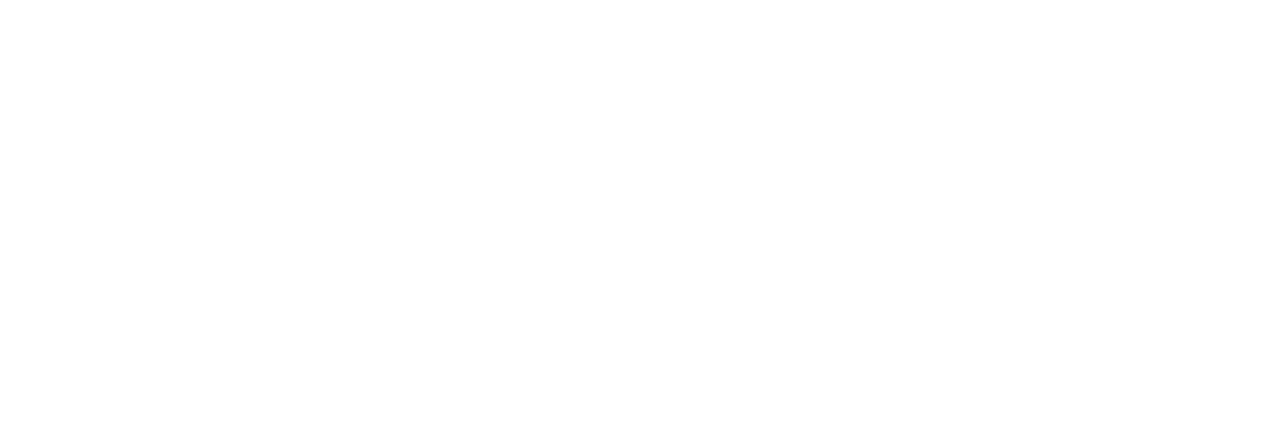
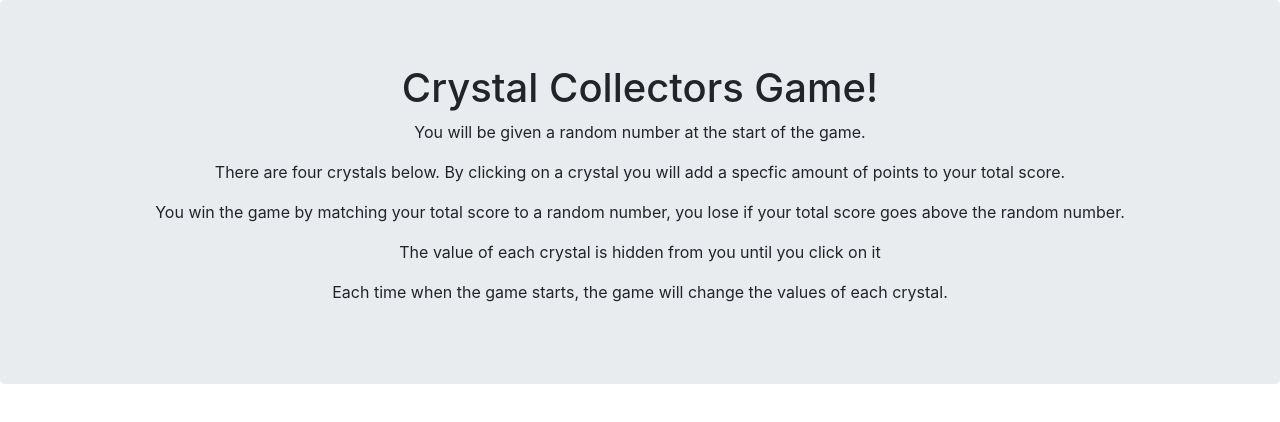
Before and after one commit to estevansta/Crystal-Game-V2, a plain HTML site: page index.html in a window 1280 px wide. Drawn offline with nearby package versions, Linux system fonts and the light colour scheme.

Commit message:
bootstrap added; instructions on html added

```diff
--- a/assets/javascript/javascript.js
+++ b/assets/javascript/javascript.js
@@ -0,0 +1 @@
+console.log("heelo fam");
--- a/index.html
+++ b/index.html
@@ -3,13 +3,31 @@
 <head>
     <meta charset="utf-8" />
     <meta http-equiv="X-UA-Compatible" content="IE=edge">
-    <title>Crystal Collector Game</title>
+    <title>Crystal Collector Game V2</title>
     <meta name="viewport" content="width=device-width, initial-scale=1">
     <link rel="stylesheet" type="text/css" media="screen" href="assets/css/reset.css" />
     <link rel="stylesheet" type="text/css" media="screen" href="assets/css/style.css" />
     <script src="assets/javascript/javascript.js"></script>
+    <link href="https://stackpath.bootstrapcdn.com/bootstrap/4.2.1/css/bootstrap.min.css" rel="stylesheet" integrity="sha384-GJzZqFGwb1QTTN6wy59ffF1BuGJpLSa9DkKMp0DgiMDm4iYMj70gZWKYbI706tWS" crossorigin="anonymous">
+
 </head>
+
 <body>
+
+    <div class="jumbotron">
+        <h1 class="text-center">Crystal Collectors Game!</h1>
+            <div class="text-center">
+            <p>You will be given a random number at the start of the game.</p>
+
+            <p>There are four crystals below. By clicking on a crystal you will add a specfic amount of points to your total score.</p>
+
+            <p>You win the game by matching your total score to a random number, you lose if your total score goes above the random number.</p>
+
+            <p>The value of each crystal is hidden from you until you click on it</p>
+
+            <p>Each time when the game starts, the game will change the values of each crystal.</p>
+            </div>
+    </div>
 
 </body>
 </html>
```
